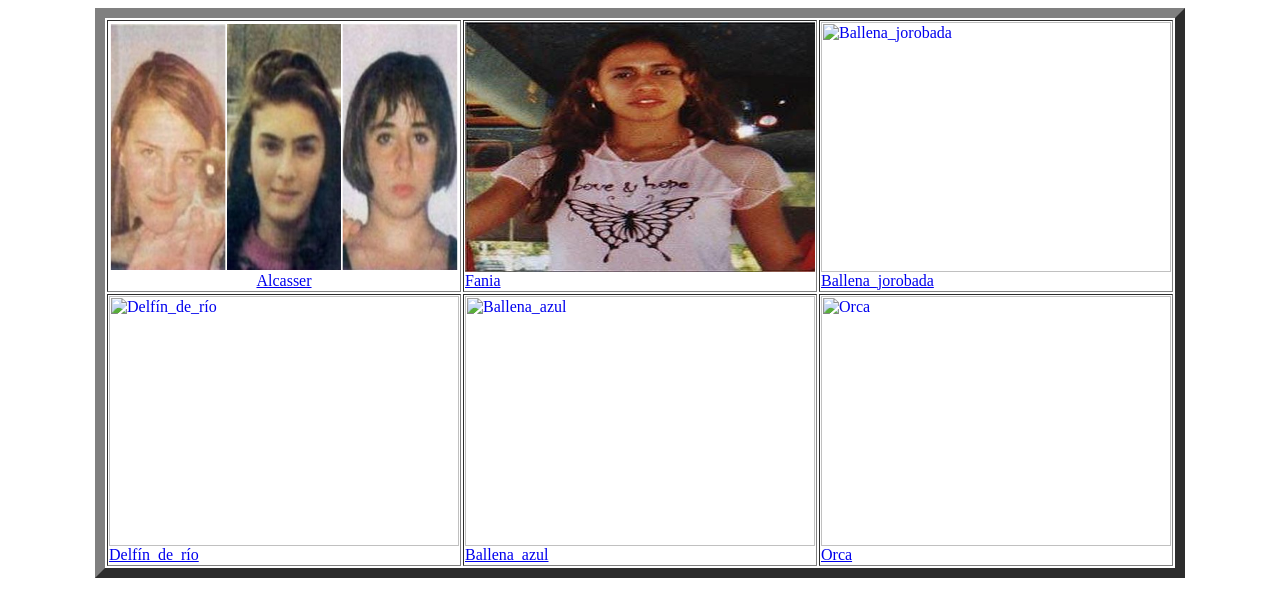
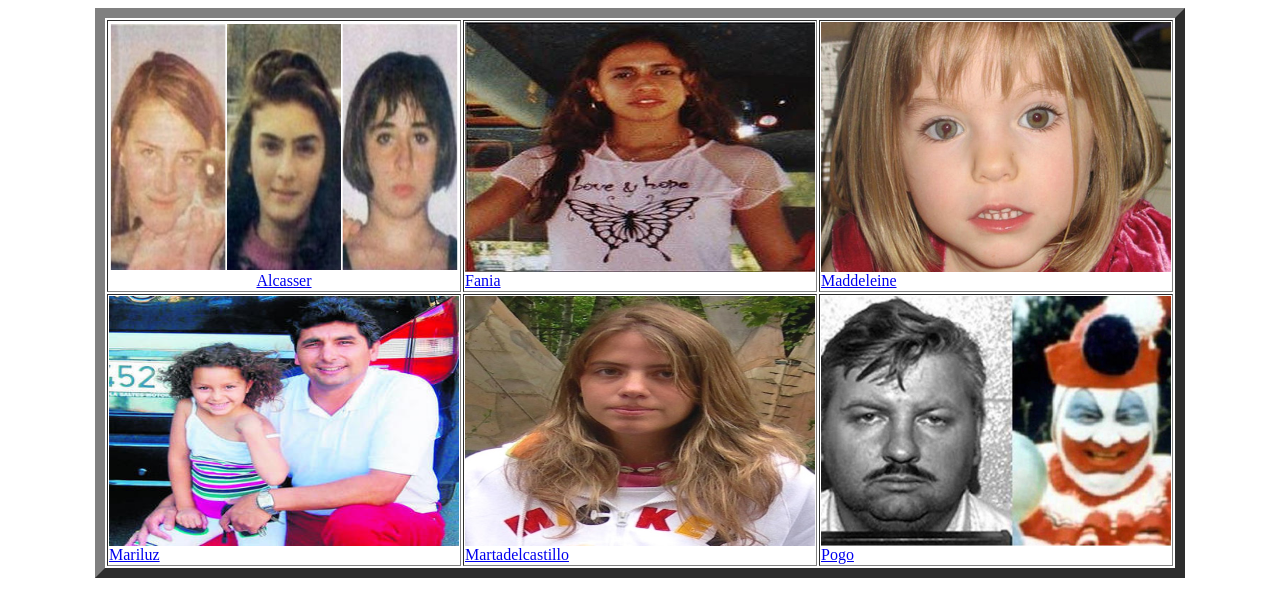
Before and after one commit to carolinagarciafernandez/Crimenes, a plain HTML site: page index.html in a window 1280 px wide. Drawn offline with Linux system fonts and the light colour scheme.

Commit message:
Update index.html

```diff
--- a/index.html
+++ b/index.html
@@ -66,16 +66,16 @@ img {
 
         <td><a href = 'html/fania.html'><img src= 'figuras/fania.jpg' alt = 'Fania'> <figcaptaion> Fania</figcaptation></a></td>
 
- 	<td><a href = 'html/ballena_jorobada.html'><img src= 'figuras/ballena_jorobada.jpg' alt = 'Ballena_jorobada'>  <figacaptation> Ballena_jorobada</figcaptation></a></td>
+ 	<td><a href = 'html/maddeleine.html'><img src= 'figuras/maddeleine.jpg' alt = '	Maddeleine'>  <figacaptation> Maddeleine</figcaptation></a></td>
 
 </tr>
 
 <tr>
-	 <td><a href = 'html/delfín_de_río.html'><img src= 'figuras/delfín_de_río.jpg' alt = 'Delfín_de_río'> <figcatation> Delfín_de_río</figcaptation></a></td>
+	 <td><a href = 'html/mariluz.html'><img src= 'figuras/mariluz.jpg' alt = 'Mariluz'> <figcatation> Mariluz</figcaptation></a></td>
 
-	 <td><a href = 'html/ballena_azul.html'><img src= 'figuras/ballena_azul.jpg' alt = 'Ballena_azul'> <figcaptation> Ballena_azul</figcaptation></a></td>
+	 <td><a href = 'html/martadelcastillo.html'><img src= 'figuras/martadelcastillo.jpg' alt = 'Martadelcastillo'> <figcaptation> Martadelcastillo</figcaptation></a></td>
 
-       	 <td><a href = 'html/orca.html'><img src= 'figuras/orca.jpg' alt = 'Orca' > <figcaptation> Orca</figcaptation></a></td>
+       	 <td><a href = 'html/pogo.html'><img src= 'figuras/pogo.jpg' alt = 'Pogo' > <figcaptation> Pogo</figcaptation></a></td>
 
 </tr>
 </html>
```
